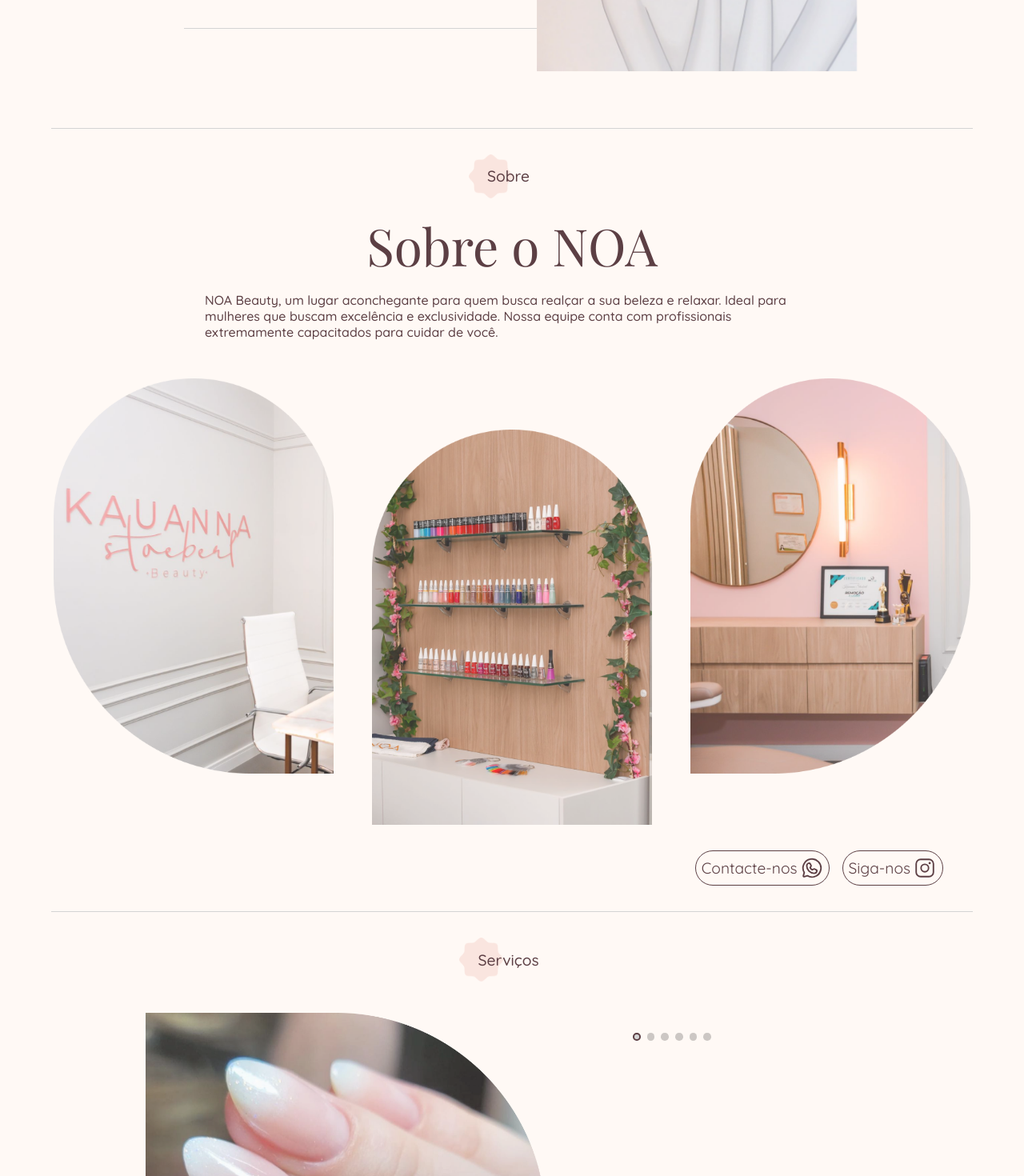
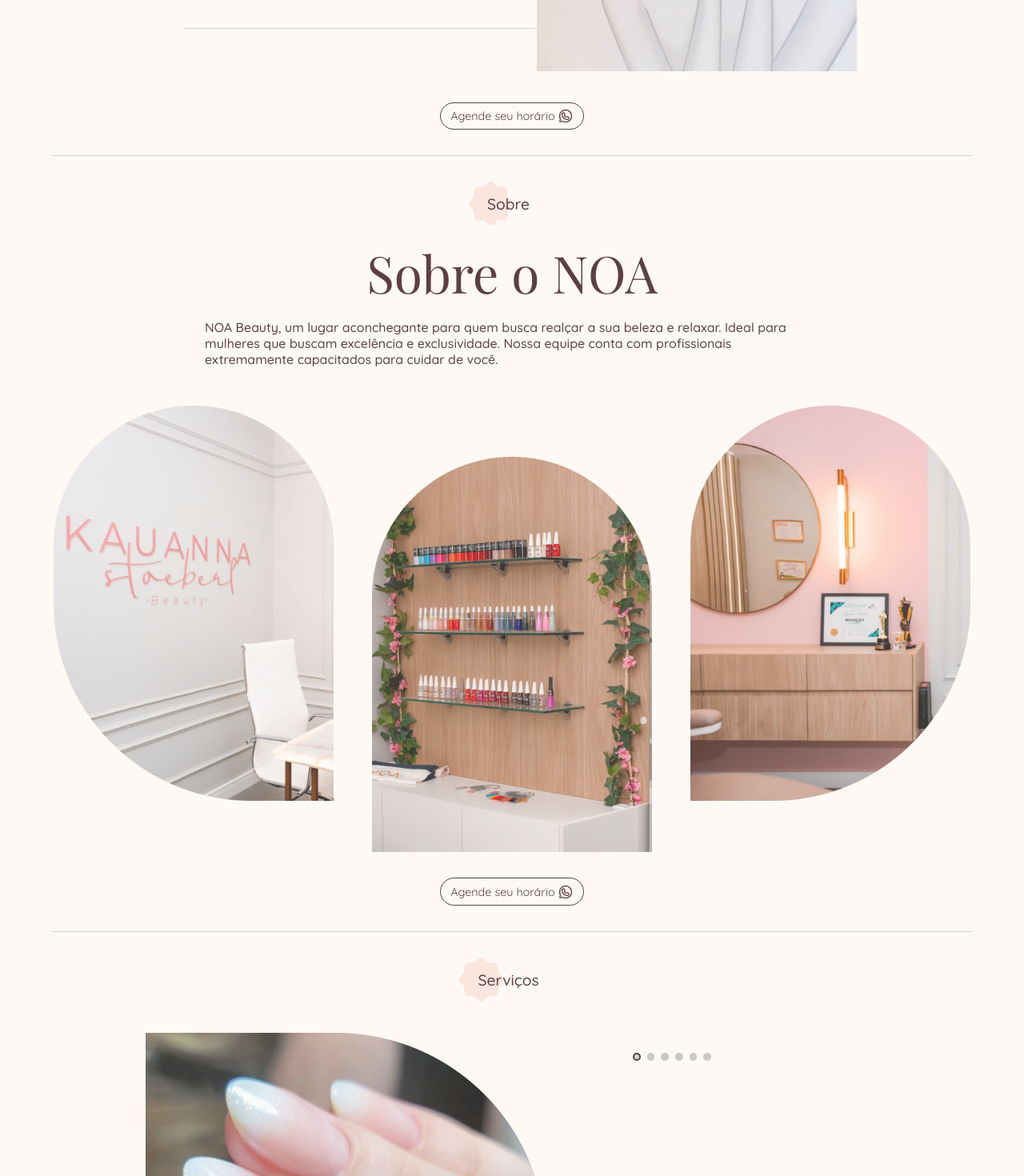
Before and after one commit to GabhPadilha02/noa, a React (Vite) app: page / in a window 1280 px wide. Shown: the part 740-2210 px from the top of the page at 80% size. Built offline with nearby package versions, Linux system fonts and the light colour scheme.

Commit message:
Adding Wpp button on other sections

```diff
--- a/src/components/About/index.tsx
+++ b/src/components/About/index.tsx
@@ -23,13 +23,9 @@ export default function About() {
           <img src={AboutThird}  alt="NOA" />
       </div>
       <div className={styles.socialButtons}>
-          <a href="https://web.whatsapp.com/send?phone=554199491851" target="_blank" className={styles.whatsappButton}>
-            <span>Contacte-nos</span>
-            <WhatsappLogo width={30} height={30}/>
-          </a>
-          <a href="https://www.instagram.com/noa.beauty_bc/" target="_blank" className={styles.whatsappButton}>
-            <span>Siga-nos</span>
-            <InstagramLogo width={30} height={30}/>
+          <a href="https://wa.me/554199491851" target="_blank" className={styles.whatsappButton}>
+            <span>Agende seu horário</span>
+            <WhatsappLogo width={20} height={20}/>
           </a>
       </div>
     </main>
--- a/src/components/About/styles.module.scss
+++ b/src/components/About/styles.module.scss
@@ -46,18 +46,15 @@
   }
   margin-bottom: 5rem;
 }
-.socialButtons{
-  display: flex;
-  gap: 1rem;
-  position: relative;
-  left: 30vw;
-}
 .whatsappButton{
+  margin: 0 auto;
+  width: 180px;
+  justify-content: center;
   display: flex;
   gap: 0.2rem;
   align-items: center;
   background: none;
-  font-size: 1.2rem;
+  font-size: 0.9rem;
   padding: 0.4rem;
   border-radius: 3rem;
   border: 1px solid var(--brown-500);
--- a/src/components/Differentials/index.tsx
+++ b/src/components/Differentials/index.tsx
@@ -24,13 +24,9 @@ export default function Differentials() {
         </div>
       </div>
       <div className={styles.socialButtons}>
-          <a href="https://web.whatsapp.com/send?phone=554199491851" target="_blank" className={styles.whatsappButton}>
-            <span>Contacte-nos</span>
-            <WhatsappLogo width={30} height={30}/>
-          </a>
-          <a href="https://www.instagram.com/noa.beauty_bc/" target="_blank" className={styles.whatsappButton}>
-            <span>Siga-nos</span>
-            <InstagramLogo width={30} height={30}/>
+          <a href="https://wa.me/554199491851" target="_blank" className={styles.whatsappButton}>
+            <span>Agende seu horário</span>
+            <WhatsappLogo width={20} height={20}/>
           </a>
       </div>
     </main>
--- a/src/components/Differentials/styles.module.scss
+++ b/src/components/Differentials/styles.module.scss
@@ -46,11 +46,14 @@
 
 }
 .whatsappButton{
+  margin: 0 auto;
+  width: 180px;
+  justify-content: center;
   display: flex;
   gap: 0.2rem;
   align-items: center;
   background: none;
-  font-size: 1.2rem;
+  font-size: 0.9rem;
   padding: 0.4rem;
   border-radius: 3rem;
   border: 1px solid var(--brown-500);
--- a/src/components/Feedbacks/index.tsx
+++ b/src/components/Feedbacks/index.tsx
@@ -57,13 +57,9 @@ export default function Feedbacks() {
         </div>
       </div>
       <div className={styles.socialButtons}>
-          <a href="https://web.whatsapp.com/send?phone=554199491851" target="_blank" className={styles.whatsappButton}>
-            <span>Contacte-nos</span>
-            <WhatsappLogo width={30} height={30}/>
-          </a>
-          <a href="https://www.instagram.com/noa.beauty_bc/" target="_blank" className={styles.whatsappButton}>
-            <span>Siga-nos</span>
-            <InstagramLogo width={30} height={30}/>
+          <a href="https://wa.me/554199491851" target="_blank" className={styles.whatsappButton}>
+            <span>Agende seu horário</span>
+            <WhatsappLogo width={20} height={20}/>
           </a>
       </div>
 
--- a/src/components/Feedbacks/styles.module.scss
+++ b/src/components/Feedbacks/styles.module.scss
@@ -51,11 +51,14 @@
 
 }
 .whatsappButton{
+  margin: 0 auto;
+  width: 180px;
+  justify-content: center;
   display: flex;
   gap: 0.2rem;
   align-items: center;
   background: none;
-  font-size: 1.2rem;
+  font-size: 0.9rem;
   padding: 0.4rem;
   border-radius: 3rem;
   border: 1px solid var(--brown-500);
--- a/src/components/Footer/index.tsx
+++ b/src/components/Footer/index.tsx
@@ -6,23 +6,18 @@ export default function Footer() {
   return (
     <footer className={styles.container}>
       <img src={Logo} alt="" />
+      <a href="https://www.instagram.com/noa.beauty_bc/" target="_blank" className={styles.instaButton}>
+            <p>Nos acompanhe nas redes sociais</p>
+            <InstagramLogo className={styles.iconFooter} width={30} height={30}/>
+      </a>
 
         <div className={styles.footerLinks}>
           <a href="https://goo.gl/maps/V4nWbEmNHtFravLc6" target="_blank" className={styles.links}>
             <MapPin className={styles.iconFooter}/>
             <p>R. Isidoro Caetano, 190 - Pioneiros, Balneário Camboriú - SC, 88331-005</p>
           </a>
+        </div>
 
-          <a href="https://www.instagram.com/noa.beauty_bc/" target="_blank" className={styles.links}>
-            <InstagramLogo className={styles.iconFooter}/>
-            <p>@noa.beauty_bc</p>
-          </a>
-
-          <a href="https://wa.me/554199491851" target="_blank" className={styles.links}>
-            <WhatsappLogo className={styles.iconFooter}/>
-            <p>+55 41 9949-1851</p>
-          </a>
-        </div>
     </footer>
   )
 }
--- a/src/components/Footer/styles.module.scss
+++ b/src/components/Footer/styles.module.scss
@@ -2,8 +2,26 @@
   display: flex;
   flex-direction: column;
   align-items: center;
+  gap:1rem;
   img{
     width: 200px;
+  }
+  .instaButton{
+  margin: 0 auto;
+  justify-content: center;
+  display: flex;
+  gap: 0.3rem;
+  align-items: center;
+  background: none;
+  font-size: 1.2rem;
+  padding: 0.4rem;
+  border-radius: 3rem;
+  border: 1px solid var(--brown-500);
+  transition: all 0.3s;
+  &:hover{
+    color: #d18371;
+    border:solid 1px #d18371;
+  }
   }
 }
 .footerLinks{
@@ -25,6 +43,7 @@
       color: #d18371;
     }
 }
+
 @media (max-width: 1024px) {
   .links{
     font-size: .8rem;
--- a/src/components/Header/index.tsx
+++ b/src/components/Header/index.tsx
@@ -21,14 +21,8 @@ export default function Header() {
           <li><a href="#encontre-nos">Encontre-nos</a></li>
           <li>
             <a href="https://wa.me/554199491851" target="_blank" className={styles.whatsappButton}>
-              <span>Contacte-nos</span>
+              <span>Agende seu horário</span>
               <WhatsappLogo width={20} height={20}/>
-            </a>
-          </li>
-          <li>
-            <a href="https://www.instagram.com/noa.beauty_bc/" target="_blank" className={styles.whatsappButton}>
-              <span>Siga-nos</span>
-              <InstagramLogo width={20} height={20}/>
             </a>
           </li>
         </ul>
--- a/src/components/Header/styles.module.scss
+++ b/src/components/Header/styles.module.scss
@@ -81,7 +81,6 @@
 	.linksContainer{
     display: flex;
     flex-direction: column;
-    align-items: center;
 		position: absolute;
     margin-top: 1rem;
 		width: 100vw;
@@ -98,7 +97,7 @@
     flex-direction: column;
 		margin: 50px 0;
 		line-height: 30px;
-
+    align-items: center;
 	}
 	.linksContainer a{
     font-size: 1.2rem;
--- a/src/components/Presentation/index.tsx
+++ b/src/components/Presentation/index.tsx
@@ -8,6 +8,7 @@ import HomeFirst from "../../assets/images/home1.png"
 import HomeSecond from "../../assets/images/home2.png"
 import HomeThird from "../../assets/images/home3.png"
 import HomeFourth from "../../assets/images/home4.png"
+import { WhatsappLogo } from "phosphor-react"
 export default function Presentation() {
   const settings: SwiperProps = {
     spaceBetween: 50,
@@ -46,8 +47,13 @@ export default function Presentation() {
             </SwiperSlide>
           </Slider>
         </div>
+      </div>
 
-      </div>
+        <a href="https://wa.me/554199491851" target="_blank" className={styles.whatsappButton}>
+              <span>Agende seu horário</span>
+              <WhatsappLogo width={20} height={20}/>
+        </a>
+
     </main>
   )
 }
--- a/src/components/Presentation/styles.module.scss
+++ b/src/components/Presentation/styles.module.scss
@@ -70,6 +70,24 @@
   }
 }
 
+.whatsappButton{
+  margin: 0 auto;
+  max-width: 180px;
+  justify-content: center;
+  display: flex;
+  gap: 0.2rem;
+  align-items: center;
+  background: none;
+  font-size: 0.9rem;
+  padding: 0.4rem;
+  border-radius: 3rem;
+  border: 1px solid var(--brown-500);
+  transition: all 0.3s;
+  &:hover{
+    color: #d18371;
+    border:solid 1px #d18371;
+  }
+}
 @media (max-width: 767px){
   .displaySlider{
     flex-direction: column;
```
